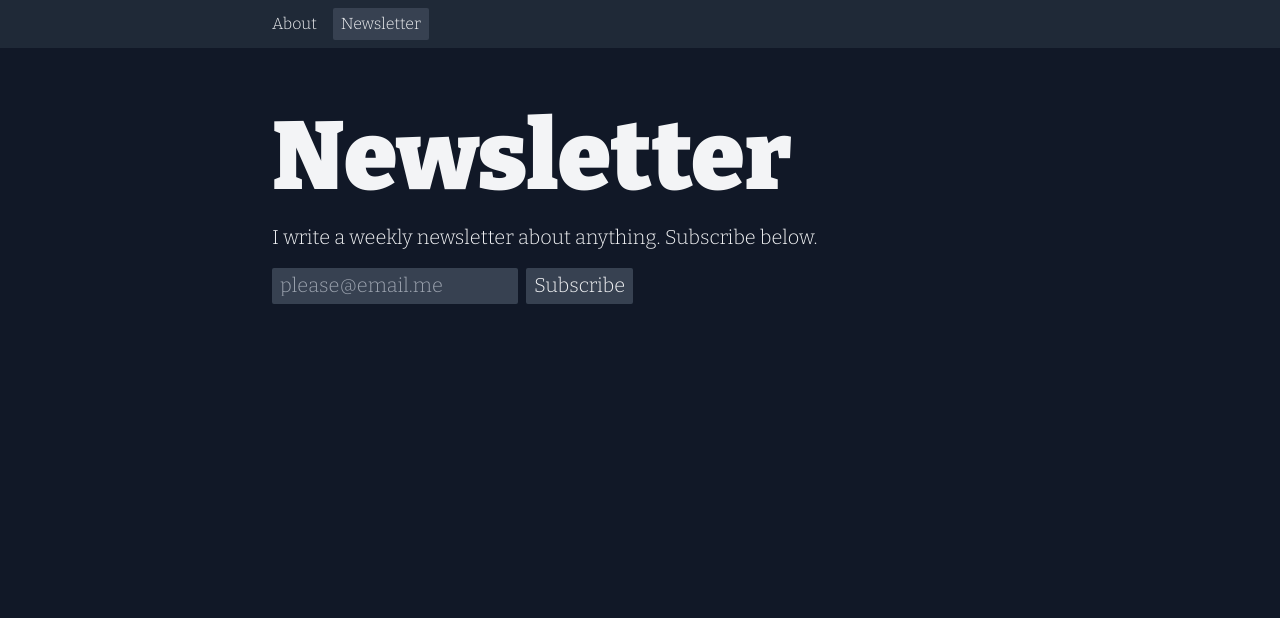
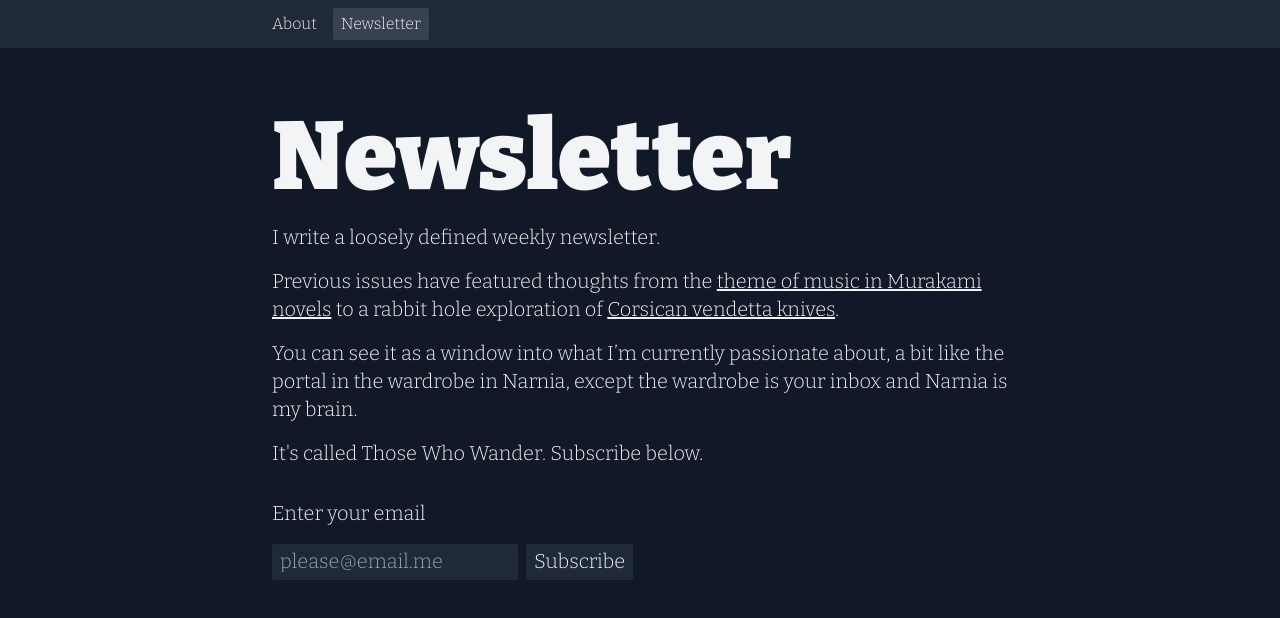
Before and after one commit to robinmetral/robinmetral.com, a Next.js app: page /newsletter in a window 1280 px wide. Shown: the top 618 px of the page. Built offline with nearby package versions, Linux system fonts and the light colour scheme.

Commit message:
feat: build link component and write page

```diff
--- /dev/null
+++ b/components/Link.tsx
@@ -0,0 +1,18 @@
+import NextLink from "next/link";
+import { ReactNode } from "react";
+
+export default function Link({
+  href,
+  children,
+}: {
+  href: string;
+  children: ReactNode;
+}) {
+  return (
+    <NextLink href={href}>
+      <a className="underline hover:text-yellow-400 focus:text-yellow-400">
+        {children}
+      </a>
+    </NextLink>
+  );
+}
--- a/pages/index.tsx
+++ b/pages/index.tsx
@@ -1,20 +1,17 @@
+import Link from "../components/Link";
+
 export default function Home() {
   return (
     <>
-      <h1 className="text-4xl md:text-8xl font-black mb-4">
+      <h1 className="text-6xl md:text-8xl font-black mb-4">
         Hi<span className="text-yellow-400">.</span>
       </h1>
-      <p className="mb-4">
-        My name is{" "}
-        <a
-          href="https://twitter.com/robinmetral"
-          className="underline hover:text-yellow-400 focus:text-yellow-400"
-        >
-          Robin
-        </a>
-        .
+      <p className="mb-4">My name is Robin.</p>
+      <p>
+        I'm redesigning my website (again). For updates, you can subscribe to my{" "}
+        <Link href="/newsletter">newsletter</Link> or follow me on{" "}
+        <Link href="https://twitter.com/robinmetral">Twitter</Link>.
       </p>
-      <p>I'm redesigning my website (again).</p>
     </>
   );
 }
--- a/pages/newsletter.tsx
+++ b/pages/newsletter.tsx
@@ -1,10 +1,12 @@
 import { useState, useRef, FormEvent } from "react";
+import Link from "../components/Link";
 
 export default function Newsletter() {
   const emailInputRef = useRef<HTMLInputElement>(null);
   const [requestState, setRequestState] = useState<
     "IDLE" | "LOADING" | "ERROR" | "SUCCESS"
   >("IDLE");
+  const isDisabled = requestState === "LOADING" || requestState === "SUCCESS";
 
   const handleSubmit = async (event: FormEvent) => {
     event.preventDefault();
@@ -28,14 +30,35 @@ export default function Newsletter() {
 
   return (
     <>
-      <h1 className="text-4xl md:text-8xl font-black mb-4">Newsletter</h1>
+      <h1 className="text-6xl md:text-8xl font-black mb-4">Newsletter</h1>
+      <p className="mb-4">I write a loosely defined weekly newsletter.</p>
       <p className="mb-4">
-        I write a weekly newsletter about anything. Subscribe below.
+        Previous issues have featured thoughts from the{" "}
+        <Link href="https://buttondown.email/robinmetral/archive/488a5c88-4c61-43a7-82a4-1d6f2c5dfc11">
+          theme of music in Murakami novels
+        </Link>{" "}
+        to a rabbit hole exploration of{" "}
+        <Link href="https://buttondown.email/robinmetral/archive/9fe266e0-9cb8-4e9b-9e12-89484e7b67ba">
+          Corsican vendetta knives
+        </Link>
+        .
       </p>
-      {requestState === "SUCCESS" ? (
-        <p className="text-green-400">You're on the list!</p>
-      ) : (
-        <form onSubmit={handleSubmit}>
+      <p className="mb-4">
+        You can see it as a window into what I’m currently passionate about, a
+        bit like the portal in the wardrobe in Narnia, except the wardrobe is
+        your inbox and Narnia is my brain.
+      </p>
+      <p className="mb-4">It's called Those Who Wander. Subscribe below.</p>
+
+      <form onSubmit={handleSubmit} className="pt-4 pb-8">
+        {requestState === "IDLE" && <p className="mb-4">Enter your email</p>}
+        {requestState === "LOADING" && <p className="mb-4">Loading...</p>}
+        {requestState === "ERROR" && (
+          <p className="text-red-400 mb-4">Something went wrong.</p>
+        )}
+        {requestState === "SUCCESS" && (
+          <p className="text-green-400 mb-4">You're on the list!</p>
+        )}
         <div className="flex flex-col xs:flex-row gap-2">
           <label className="hidden" htmlFor="email">
             Email address
@@ -46,23 +69,18 @@ export default function Newsletter() {
             type="email"
             placeholder="please@email.me"
             required
-              disabled={requestState === "LOADING"}
-              className="bg-gray-700 hover:bg-gray-600 focus:bg-gray-600 px-2 py-1 rounded-sm w-full xs:w-auto"
+            disabled={isDisabled}
+            className="bg-gray-800 hover:bg-gray-700 focus:bg-gray-700 px-2 py-1 rounded-sm w-full xs:w-auto"
           />
           <button
             type="submit"
-              disabled={requestState === "LOADING"}
-              className="bg-gray-700 hover:bg-gray-600 focus:bg-gray-600 px-2 py-1 rounded-sm w-full sm:w-auto"
+            disabled={isDisabled}
+            className="bg-gray-800 hover:bg-gray-700 focus:bg-gray-700 px-2 py-1 rounded-sm w-full sm:w-auto"
           >
             Subscribe
           </button>
         </div>
-          {requestState === "LOADING" && <p className="mt-4">Loading...</p>}
-          {requestState === "ERROR" && (
-            <p className="text-red-400 mt-4">Something went wrong.</p>
-          )}
       </form>
-      )}
     </>
   );
 }
```
Lines whose indentation alone changed are shown as unchanged.
